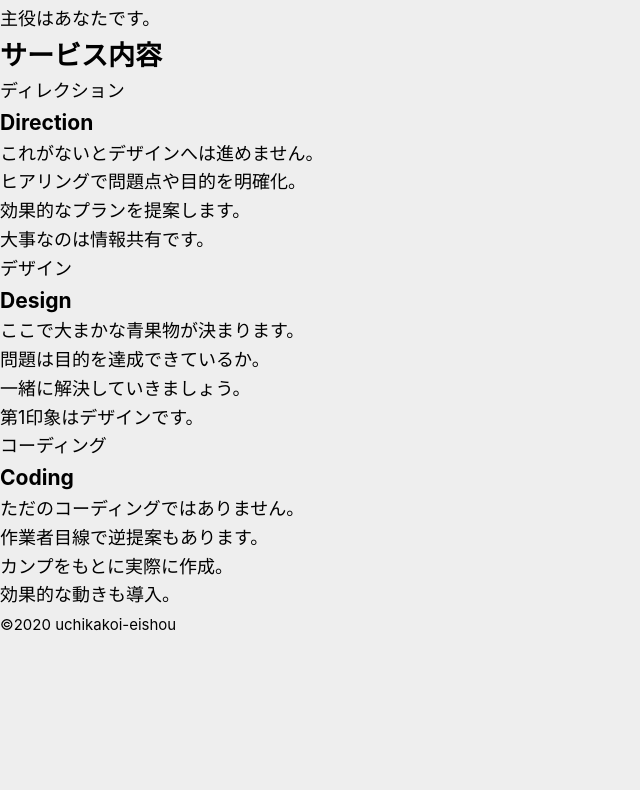
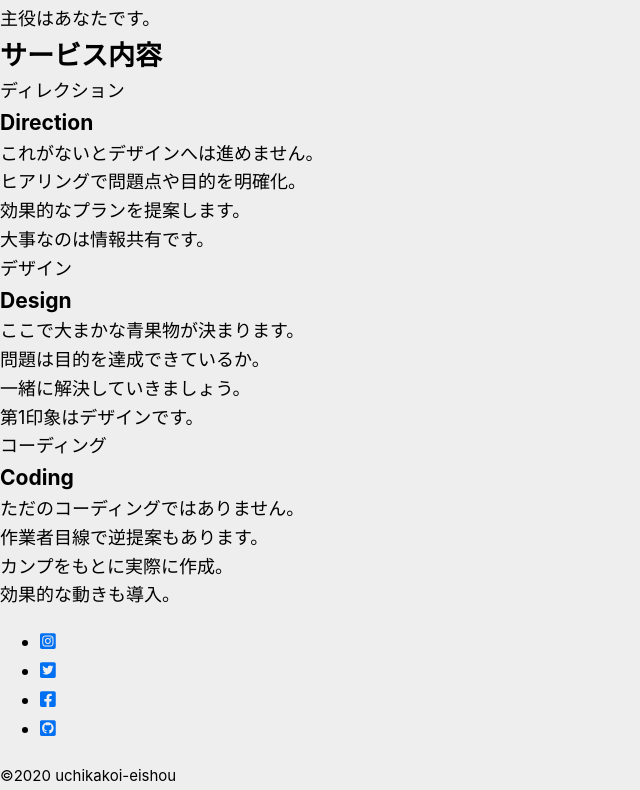
Before and after one commit to ei-show/nextjs-blog, a Next.js app: page / in a window 1280 px wide. Shown: the part 434-1224 px from the top of the page, without its empty margins (0-640 px from the left). Before the commit the page ends 1073 px from the top, so only its background shows below. Built offline with nearby package versions, Linux system fonts and the light colour scheme.

Commit message:
components/footerの作成

```diff
--- a/components/footer.jsx
+++ b/components/footer.jsx
@@ -1,19 +1,43 @@
-import Link from 'next/link'
+import Link from "next/link";
 
-import { FontAwesomeIcon } from '@fortawesome/react-fontawesome';
-import { faInstagramSquare,faTwitterSquare,faFacebookSquare,faGithubSquare } from '@fortawesome/free-brands-svg-icons'
+import { FontAwesomeIcon } from "@fortawesome/react-fontawesome";
+import {
+  faInstagramSquare,
+  faTwitterSquare,
+  faFacebookSquare,
+  faGithubSquare,
+} from "@fortawesome/free-brands-svg-icons";
 
-export default function footer() {
-    return (
-        <footer>
-            <ul class="footer_sns">
-                <li class="footer_sns_item"><a href="#" class=""><i class="fab fa-2x fa-fw fa-instagram-square my_gray"></i></a></li>
-                <li class="footer_sns_item"><a href="#" class=""><i class="fab fa-2x fa-fw fa-twitter-square my_gray"></i></a></li>
-                <li class="footer_sns_item"><a href="#" class=""><i class="fab fa-2x fa-fw fa-facebook-square my_gray"></i></a></li>
-                <li class="footer_sns_item"><a href="#" class=""><i class="fab fa-2x fa-fw fa-github-square my_gray"></i></a></li>
-            </ul>
-            <p class="copyright"><small>&copy;2020 uchikakoi-eishou</small></p>
-        </footer>
+import footerStyles from './footer.module.scss'
 
-    )
+export default function Footer() {
+  return (
+    <footer>
+      <ul className={footerStyles.footer_sns}>
+        <li className={footerStyles.footer_sns_item}>
+          <Link href="/"><a>
+            <FontAwesomeIcon icon={faInstagramSquare} />
+          </a></Link>
+        </li>
+        <li className={footerStyles.footer_sns_item}>
+          <Link href="/"><a>
+            <FontAwesomeIcon icon={faTwitterSquare} />
+          </a></Link>
+        </li>
+        <li className={footerStyles.footer_sns_item}>
+          <Link href="/"><a>
+            <FontAwesomeIcon icon={faFacebookSquare} />
+          </a></Link>
+        </li>
+        <li className={footerStyles.footer_sns_item}>
+          <Link href="/"><a>
+            <FontAwesomeIcon icon={faGithubSquare} />
+          </a></Link>
+        </li>
+      </ul>
+      <p className={footerStyles.copyright}>
+        <small>&copy;2020 uchikakoi-eishou</small>
+      </p>
+    </footer>
+  );
 }
--- a/components/layout.js
+++ b/components/layout.jsx
@@ -2,9 +2,9 @@ import Head from 'next/head'
 import Link from 'next/link'
 
 // import styles from './layout.module.css'
-import Header from '../components/header'
-import Nav from '../components/nav'
-import Footer from '../components/footer'
+import Header from './header'
+import Nav from './nav'
+import Footer from './footer'
 
 const siteTitle = 'Offiter'
 
--- a/components/nav.js
+++ b/components/nav.jsx
@@ -3,7 +3,7 @@ import Link from 'next/link'
 import { FontAwesomeIcon } from '@fortawesome/react-fontawesome';
 import { faBriefcase, faUser, faBlog, faEnvelope } from '@fortawesome/free-solid-svg-icons'
 
-import navStyles from '../components/nav.module.scss'
+import navStyles from './nav.module.scss'
 
 export default function Nav() {
     return (
```
Also changed, not shown: components/footer.module.scss (added), components/header.jsx (renamed from components/header.js).
